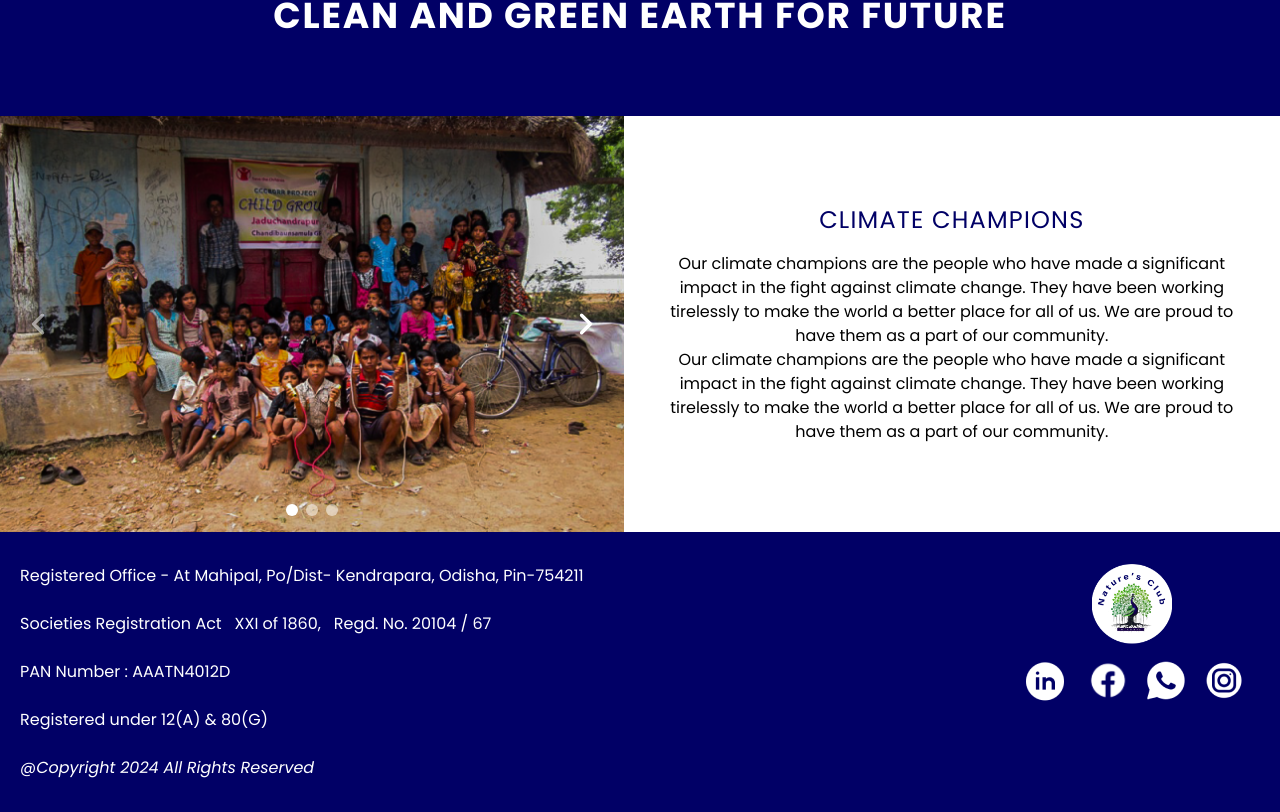
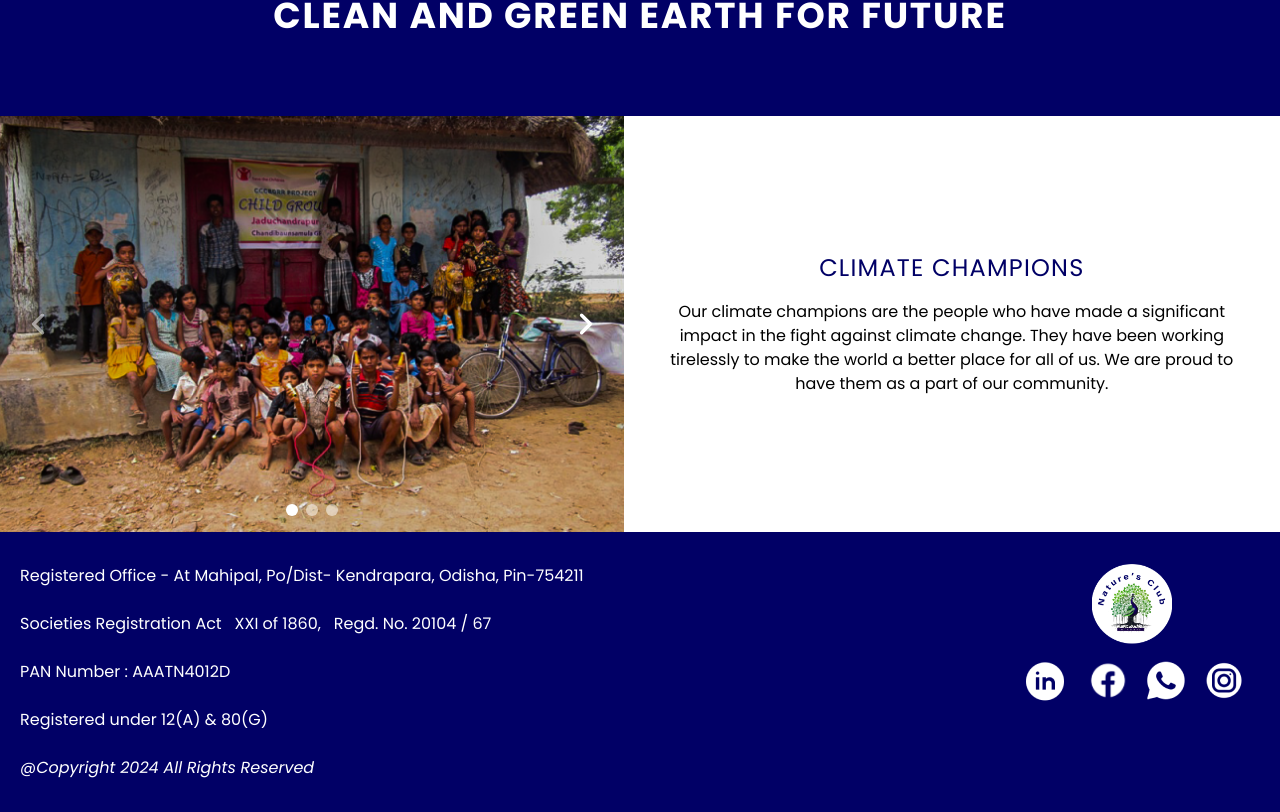
Before and after one commit to CodeMaster17/Nature-Club, a React (Vite) app: page / in a window 1280 px wide. Shown: the part 2572-3384 px from the top of the page. Built offline with nearby package versions, Linux system fonts and the light colour scheme.

Commit message:
fix: removed extra lines from climate cham.. section

```diff
--- a/src/pages/Home/ClimateChampions.tsx
+++ b/src/pages/Home/ClimateChampions.tsx
@@ -29,7 +29,7 @@ const ClimateChampions = () => {
                     <p className="md:text-lg mt-4 xs:text-base">
                         Our climate champions are the people who have made a significant impact in the fight against climate change. They have been working tirelessly to make the world a better place for all of us. We are proud to have them as a part of our community.
                         <br />
-                        Our climate champions are the people who have made a significant impact in the fight against climate change. They have been working tirelessly to make the world a better place for all of us. We are proud to have them as a part of our community.
+
                     </p>
                     {/* <NavLink to="/about">READ MORE</NavLink> */}
 
```
